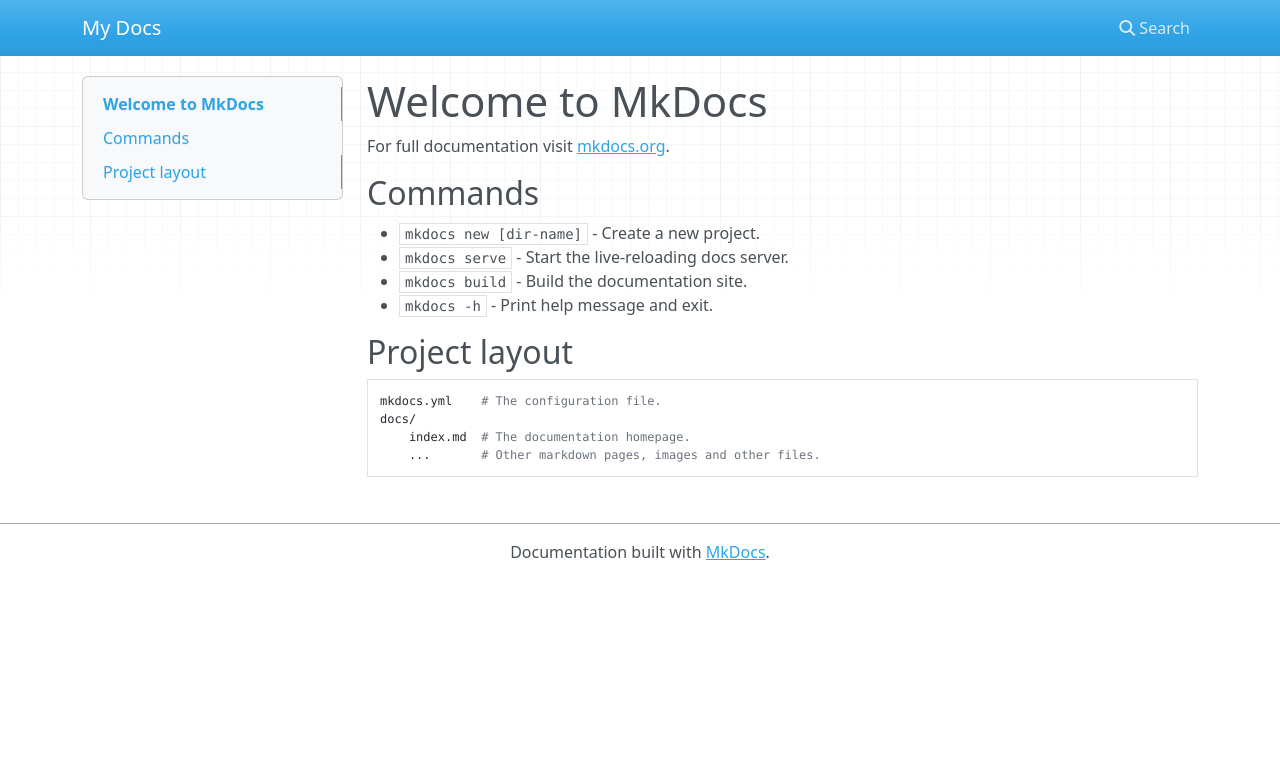
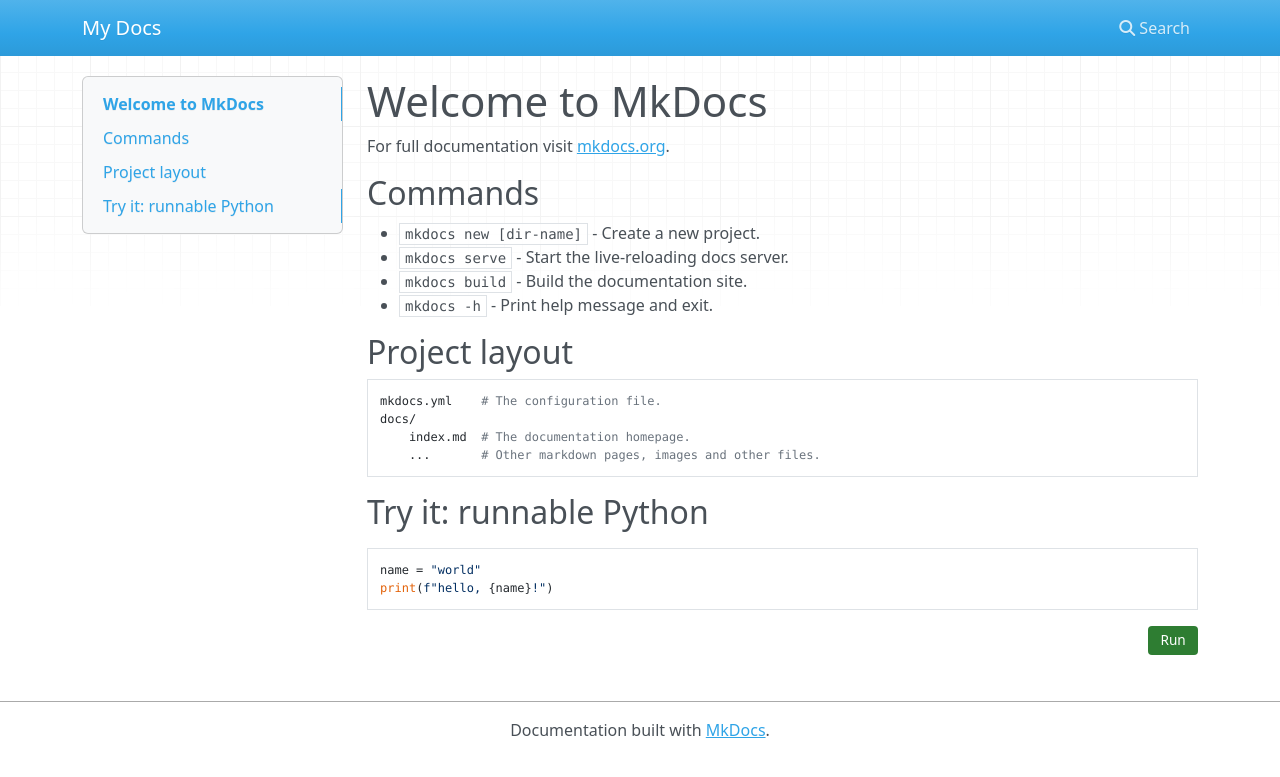
Before and after one commit to luka-sherman/python-field-guide, an MkDocs documentation site: the page built from docs/index.md, in a window 1280 px wide. Shown: the top 777 px of the page. Built offline with MkDocs 1.6.1, drawn with Linux system fonts in a browser that asks for light colours; nearby versions of some CDN libraries.

Commit message:
add pyodide and implement runner

````diff
--- a/docs/index.md
+++ b/docs/index.md
@@ -15,3 +15,10 @@
     docs/
         index.md  # The documentation homepage.
         ...       # Other markdown pages, images and other files.
+
+## Try it: runnable Python
+
+```python
+name = "world"
+print(f"hello, {name}!")
+```
--- /dev/null
+++ b/docs/javascripts/pyodide_runner.js
@@ -0,0 +1,78 @@
+(function () {
+  const PYODIDE_CDN = "https://cdn.jsdelivr.net/pyodide/v0.26.4/full/pyodide.js";
+  let pyodideReadyPromise = null;
+
+  function loadPyodideRuntime() {
+    if (pyodideReadyPromise) return pyodideReadyPromise;
+    pyodideReadyPromise = new Promise((resolve, reject) => {
+      const script = document.createElement("script");
+      script.src = PYODIDE_CDN;
+      script.onload = async () => {
+        try {
+          resolve(await loadPyodide());
+        } catch (err) {
+          reject(err);
+        }
+      };
+      script.onerror = () => reject(new Error("Failed to load the Pyodide runtime."));
+      document.head.appendChild(script);
+    });
+    return pyodideReadyPromise;
+  }
+
+  function buildRunner(codeBlock) {
+    const pre = codeBlock.parentElement;
+
+    const wrapper = document.createElement("div");
+    wrapper.className = "pyodide-runner";
+
+    const toolbar = document.createElement("div");
+    toolbar.className = "pyodide-runner__toolbar";
+
+    const runButton = document.createElement("button");
+    runButton.type = "button";
+    runButton.className = "pyodide-runner__run-btn";
+    runButton.textContent = "Run";
+    toolbar.appendChild(runButton);
+
+    const output = document.createElement("pre");
+    output.className = "pyodide-runner__output";
+    output.hidden = true;
+
+    pre.insertAdjacentElement("beforebegin", wrapper);
+    wrapper.appendChild(pre);
+    wrapper.appendChild(toolbar);
+    wrapper.appendChild(output);
+
+    runButton.addEventListener("click", async () => {
+      const originalLabel = runButton.textContent;
+      runButton.disabled = true;
+      runButton.textContent = "Loading…";
+      output.hidden = false;
+      output.textContent = "";
+      output.classList.remove("pyodide-runner__output--error");
+
+      try {
+        const pyodide = await loadPyodideRuntime();
+        runButton.textContent = "Running…";
+
+        let buffer = "";
+        pyodide.setStdout({ batched: (s) => { buffer += s + "\n"; } });
+        pyodide.setStderr({ batched: (s) => { buffer += s + "\n"; } });
+
+        await pyodide.runPythonAsync(codeBlock.textContent);
+        output.textContent = buffer || "(no output)";
+      } catch (err) {
+        output.classList.add("pyodide-runner__output--error");
+        output.textContent = String(err);
+      } finally {
+        runButton.disabled = false;
+        runButton.textContent = originalLabel;
+      }
+    });
+  }
+
+  document.addEventListener("DOMContentLoaded", () => {
+    document.querySelectorAll("pre > code.language-python").forEach(buildRunner);
+  });
+})();
--- /dev/null
+++ b/docs/stylesheets/extra.css
@@ -0,0 +1,43 @@
+.pyodide-runner {
+  margin: 1em 0;
+}
+
+.pyodide-runner__toolbar {
+  display: flex;
+  justify-content: flex-end;
+  margin-top: 0.25em;
+}
+
+.pyodide-runner__run-btn {
+  background-color: #2e7d32;
+  color: #fff;
+  border: none;
+  border-radius: 4px;
+  padding: 0.35em 0.9em;
+  font-size: 0.85em;
+  cursor: pointer;
+}
+
+.pyodide-runner__run-btn:hover {
+  background-color: #256428;
+}
+
+.pyodide-runner__run-btn:disabled {
+  opacity: 0.6;
+  cursor: wait;
+}
+
+.pyodide-runner__output {
+  margin-top: 0.5em;
+  padding: 0.75em 1em;
+  background-color: #1e1e1e;
+  color: #d4d4d4;
+  border-radius: 4px;
+  white-space: pre-wrap;
+  font-family: SFMono-Regular, Consolas, monospace;
+  font-size: 0.85em;
+}
+
+.pyodide-runner__output--error {
+  color: #ff8a80;
+}
--- a/mkdocs.yml
+++ b/mkdocs.yml
@@ -1 +1,7 @@
 site_name: My Docs
+
+extra_css:
+  - stylesheets/extra.css
+
+extra_javascript:
+  - javascripts/pyodide_runner.js
````
